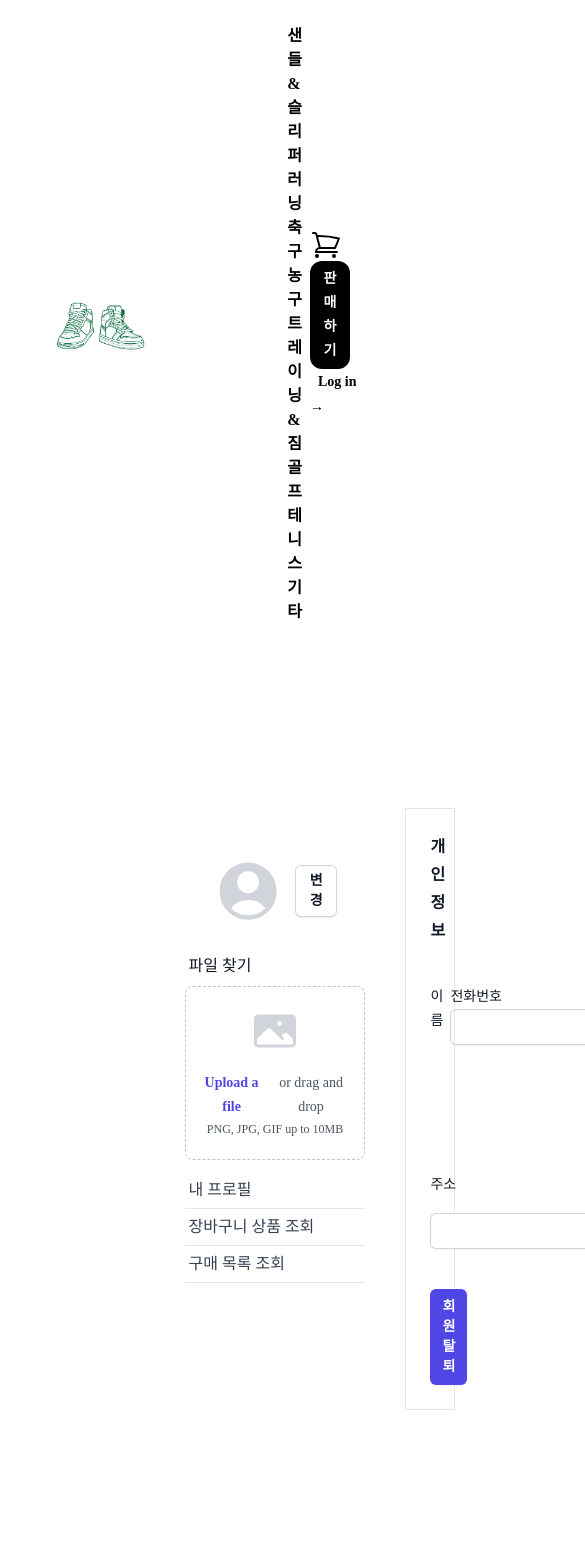
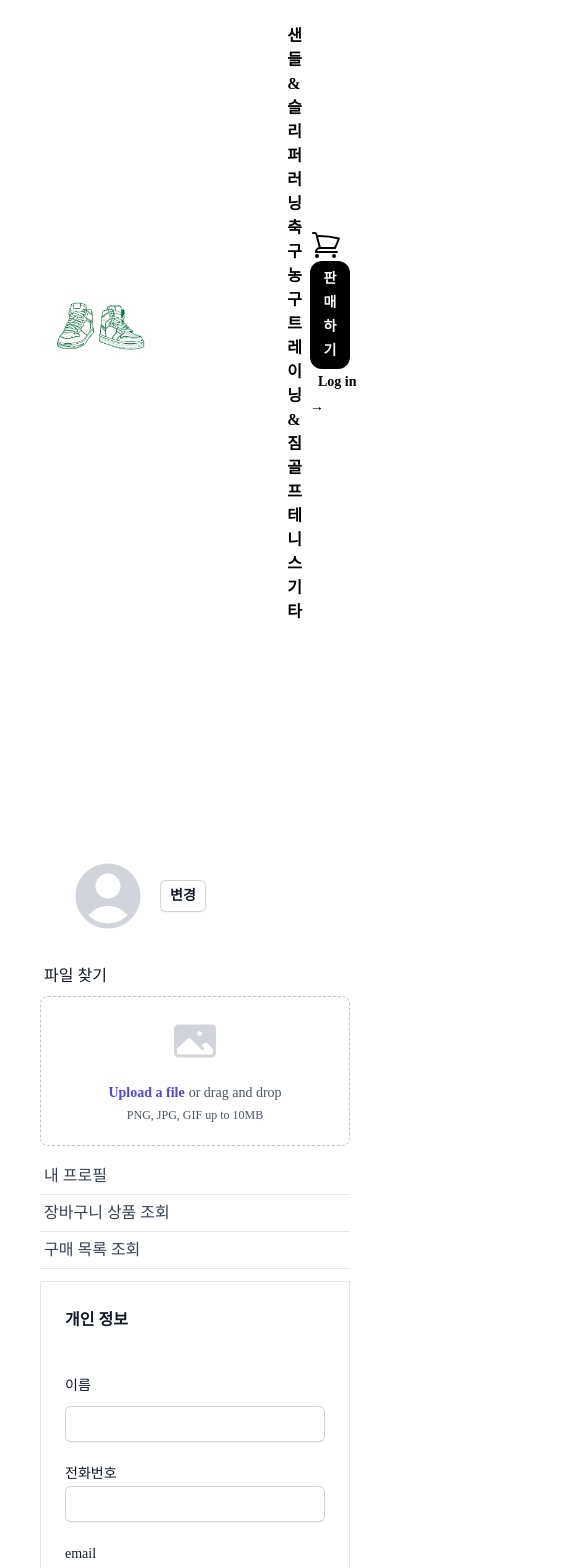
Before and after one commit to supercoding-shoppingmall-project/frontend, a React (Vite) app: page /userprofile in a window 390 px wide. Shown: the top 1568 px of the page, 585 px wide, since content can reach past the window. Built offline with nearby package versions, Linux system fonts and the light colour scheme; a web font is replaced by a local one.

Commit message:
css 깨짐 현상 수정

```diff
--- a/src/components/signup/SignUp.jsx
+++ b/src/components/signup/SignUp.jsx
@@ -49,9 +49,9 @@ export default function SingUp() {
   return (
     <form
       onSubmit={handleSubmit}
-      className="space-y-12 p-10 flex justify-center w-full"
+      className="space-y-12 p-10 flex justify-center w-1/3 mx-auto"
     >
-      <div className="border-b border-gray-900/10 pb-12">
+      <div className="border-b border-gray-900/10 pb-12 w-full">
         <h1 className="text-base font-semibold leading-7 text-gray-900">
           사용하실 email 과 password를 입력해주세요
         </h1>
--- a/src/components/userprofile/CartList.jsx
+++ b/src/components/userprofile/CartList.jsx
@@ -4,9 +4,9 @@ import User from "./User";
 const CartList = () => {
   return (
     <>
-      <div className="flex justify-center bg-white text-base py-40 px-80 border border-gray-300">
+      <div className="flex flex-col sm:flex-row justify-center bg-white text-base py-40 px-10 sm:px-80 border border-gray-300">
         <User />
-        <div className="w-2/3 ml-10 h-full flex flex-col border border-solid border-gray-200 p-6">
+        <div className="sm:w-2/3 sm:ml-10 w-full h-full flex flex-col border border-solid border-gray-200 p-6">
           장바구니 목록
         </div>
       </div>
--- a/src/components/userprofile/PurchaseList.jsx
+++ b/src/components/userprofile/PurchaseList.jsx
@@ -4,9 +4,9 @@ import User from "./User";
 const PurchaseList = () => {
   return (
     <>
-      <div className="flex justify-center bg-white text-base py-40 px-80 border border-gray-300">
+      <div className="flex flex-col sm:flex-row justify-center bg-white text-base py-40 px-10 sm:px-80 border border-gray-300">
         <User />
-        <div className="w-2/3 ml-10 h-full flex flex-col border border-solid border-gray-200 p-6">
+        <div className="sm:w-2/3 sm:ml-10 w-full h-full flex flex-col border border-solid border-gray-200 p-6">
           구매목록
         </div>
       </div>
--- a/src/components/userprofile/User.jsx
+++ b/src/components/userprofile/User.jsx
@@ -4,7 +4,7 @@ import { Link } from "react-router-dom";
 
 const User = () => {
   return (
-    <div className="w-60  py-3">
+    <div className="sm:w-60 w-full py-3">
       <div className="bg-white text-center border border-gray-300 p-7 block">
         <div className="mt-2 flex items-center gap-x-3 ">
           <UserCircleIcon
--- a/src/components/userprofile/UserProfile.jsx
+++ b/src/components/userprofile/UserProfile.jsx
@@ -7,14 +7,14 @@ const UserProfile = () => {
 
   return (
     <>
-      <div className="flex justify-center bg-white text-base py-40 px-80 border border-gray-300">
+      <div className="flex flex-col sm:flex-row justify-center bg-white text-base py-40 px-10 sm:px-80 border border-gray-300">
         <User />
-        <div className="w-2/3 ml-10 h-full flex flex-col border border-solid border-gray-200 p-6">
+        <div className="sm:w-2/3 sm:ml-10 w-full h-full flex flex-col border border-solid border-gray-200 p-6">
           <h2 className="text-base font-semibold leading-7 text-gray-900">
             개인 정보
           </h2>
           <div className="mt-10 grid grid-cols-1 gap-x-5 gap-y-5 sm:grid-cols-4">
-            <div className="sm:col-span-4">
+            <div className="sm:col-span-4 col-span-4">
               <label
                 htmlFor="first-name"
                 className="block text-sm font-medium leading-6 text-gray-900"
@@ -32,7 +32,7 @@ const UserProfile = () => {
               </div>
             </div>
 
-            <div className="sm:col-span-4">
+            <div className="sm:col-span-4 col-span-4">
               <label
                 htmlFor="about"
                 className="block text-sm font-medium leading-6 text-gray-900"
@@ -63,7 +63,7 @@ const UserProfile = () => {
                 />
               </div>
             </div>
-            <div className="sm:col-span-4">
+            <div className="sm:col-span-4 col-span-4">
               <label className="block text-sm font-medium leading-6 text-gray-900">
                 성별
               </label>
```
